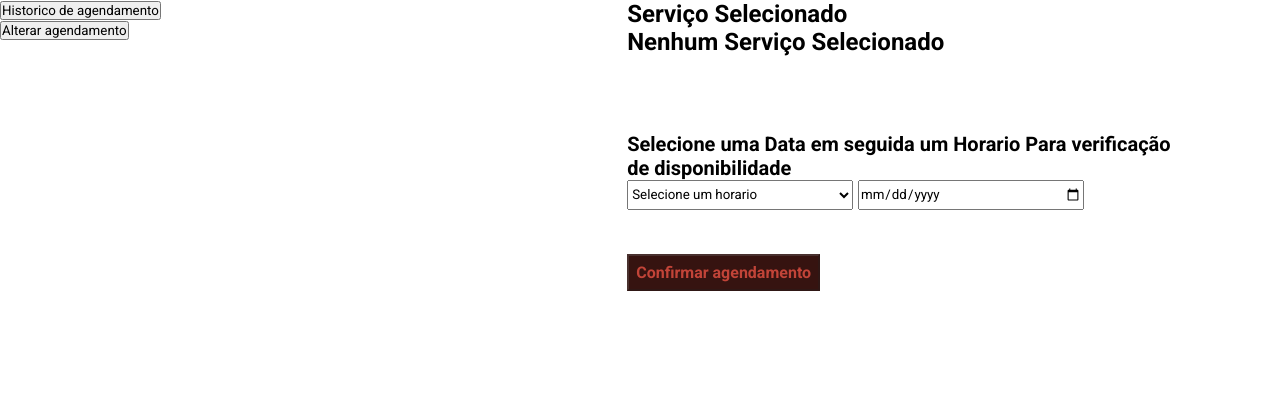
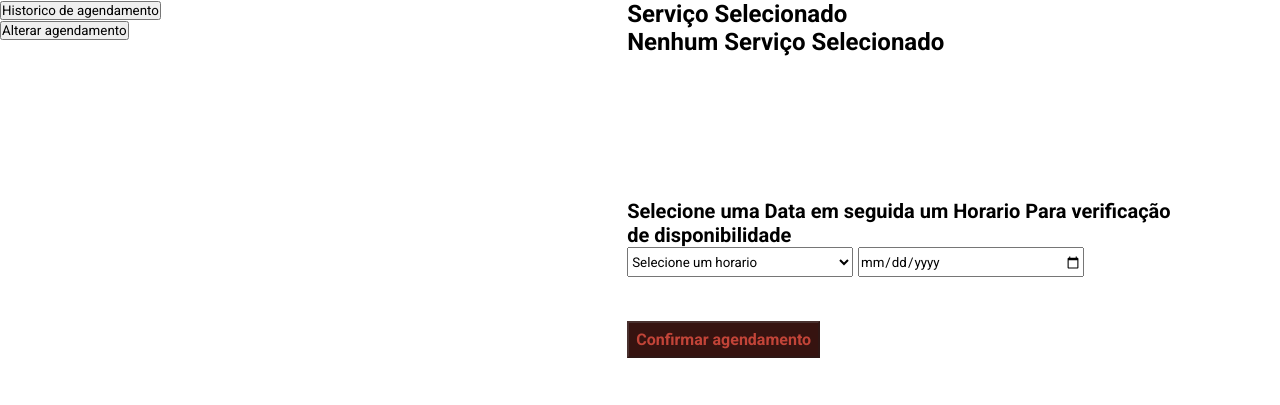
Before and after one commit to william-llima/testepraticodsin, a PHP site: page /view/logedtrue.php in a window 1280 px wide. Shown: the part 80-485 px from the top of the page. Run offline with PHP 8.4, Linux system fonts and the light colour scheme; the visitor is signed in with stand-in values (Sample User, id 1).

Commit message:
Atualizando

```diff
--- a/App/api/insertuser.php
+++ b/App/api/insertuser.php
@@ -3,6 +3,8 @@ require_once "../../vendor/autoload.php";
 if(!isset($_SESSION)){
 	session_start();
 }
+
+
 
 
 
--- a/App/api/listag.php
+++ b/App/api/listag.php
@@ -3,6 +3,8 @@ require_once "../../vendor/autoload.php";
 if(!isset($_SESSION)){
 	session_start();
 }
+
+
 
 $dataandh= file_get_contents("php://input");
 $datautf8=utf8_encode($dataandh);
--- a/App/api/listhorarios.php
+++ b/App/api/listhorarios.php
@@ -4,6 +4,7 @@ if(!isset($_SESSION)){
 	session_start();
 }
 
+
 $horarios= new \App\dao\Agendamentosdao();
 
 echo $horarios->listHorarios();
--- a/App/api/listoneservice.php
+++ b/App/api/listoneservice.php
@@ -3,6 +3,9 @@ require_once "../../vendor/autoload.php";
 if(!isset($_SESSION)){
 	session_start();
 }
+
+
+
 $data= file_get_contents("php://input");
 $datautf8=utf8_encode($data);
 $dataj=json_decode(utf8_decode($datautf8));
--- a/App/api/listservices.php
+++ b/App/api/listservices.php
@@ -4,6 +4,8 @@ if(!isset($_SESSION)){
 	session_start();
 }
 
+
+
 $services= new \App\dao\Servicesdao();
 echo $services->listServices();
 
--- a/App/api/verifyuser.php
+++ b/App/api/verifyuser.php
@@ -3,6 +3,8 @@ require_once "../../vendor/autoload.php";
 if(!isset($_SESSION)){
 	session_start();
 }
+
+
 
 
 if(isset($_SESSION["loged"])){
--- a/App/dao/Agendamento.php
+++ b/App/dao/Agendamento.php
@@ -3,6 +3,8 @@ namespace App\dao;
 if(!isset($_SESSION)){
 	session_start();
 }
+
+
 
 class Agendamento{
 	private $typeid,$clientid,$dataag,$semanaag,$horam;
--- a/App/dao/Agendamentosdao.php
+++ b/App/dao/Agendamentosdao.php
@@ -3,6 +3,8 @@ namespace App\dao;
 if(!isset($_SESSION)){
 	session_start();
 }
+
+
 
 class Agendamentosdao{
 	public function insertag(Agendamento $ag){
--- a/App/dao/Clientedao.php
+++ b/App/dao/Clientedao.php
@@ -3,6 +3,7 @@ namespace App\dao;
 if(!isset($_SESSION)){
 	session_start();
 }
+
 
 
 class Clientedao{
--- a/App/dao/Clientes.php
+++ b/App/dao/Clientes.php
@@ -5,9 +5,7 @@ if(!isset($_SESSION)){
 	session_start();
 }
 
-// if(!$_SESSION["ADMUSER"]){
-// 	header("location:../view/index.php")
-// }
+
 class Clientes{
 	private $nome,$email,$telefone,$cpf,$senha;
 
--- a/view/assets/css/styleagend.css
+++ b/view/assets/css/styleagend.css
@@ -17,7 +17,7 @@
 
 #cardag{
 	width:90%;
-	height:260px;
+	height:350px;
 	display:flex;
 	font-size:20px;
 	font-weight:bold;
--- a/view/assets/js/scriptagendamento.js
+++ b/view/assets/js/scriptagendamento.js
@@ -58,6 +58,7 @@
 						var horarioserviceli=document.querySelector("#horarioserviceli")
 						var descriptionli=document.querySelector(".descriptionli")
 						function demonstraservice(dice){
+							console.log(dice)
 							var dicej=JSON.parse(dice)
 
 							descriptionli.querySelector("p").textContent="Descrição : "+dicej[0].descricao
```
Also changed, not shown: App/dao/Connection.php (line endings or trailing spaces), App/dao/Servicesdao.php (line endings or trailing spaces).
